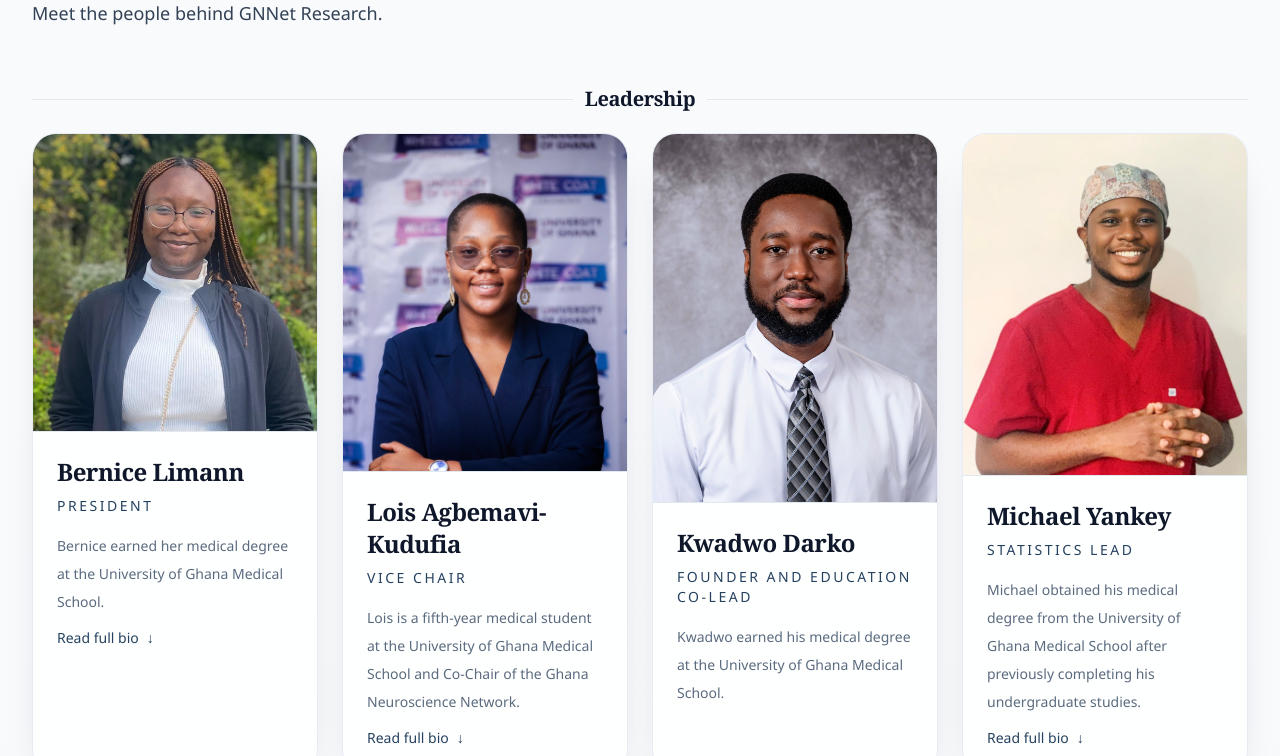
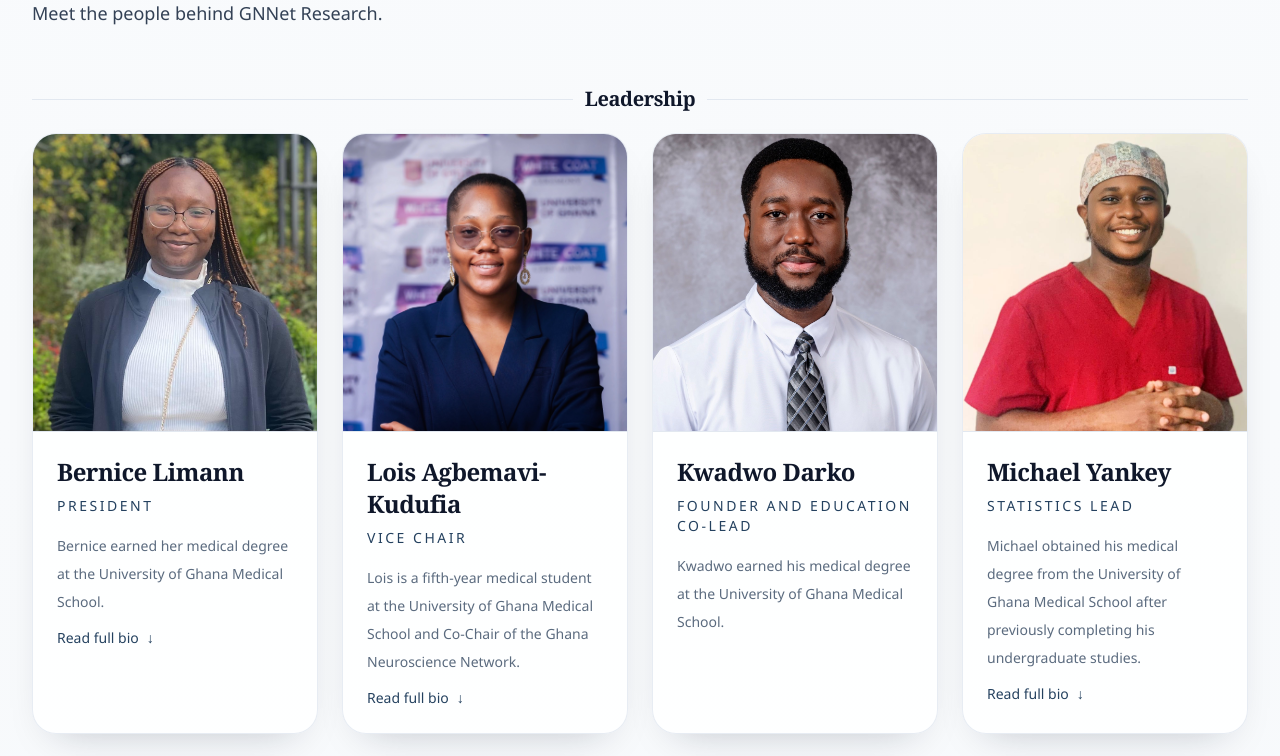
Before and after one commit to darkobhp/GNNet, a Next.js app: page / in a window 1280 px wide. Shown: the part 3620-4376 px from the top of the page. Built offline with nearby package versions, Linux system fonts and the light colour scheme.

Commit message:
Stabilize team photos and reset refresh scroll

```diff
--- /dev/null
+++ b/components/ScrollReset.tsx
@@ -0,0 +1,35 @@
+"use client";
+
+import { useEffect } from "react";
+
+export function ScrollReset() {
+  useEffect(() => {
+    if (typeof window === "undefined") {
+      return;
+    }
+
+    const previousScrollRestoration = window.history.scrollRestoration;
+
+    if ("scrollRestoration" in window.history) {
+      window.history.scrollRestoration = "manual";
+    }
+
+    if (window.location.hash) {
+      window.history.replaceState(
+        null,
+        "",
+        `${window.location.pathname}${window.location.search}`
+      );
+    }
+
+    window.scrollTo({ top: 0, left: 0, behavior: "auto" });
+
+    return () => {
+      if ("scrollRestoration" in window.history) {
+        window.history.scrollRestoration = previousScrollRestoration;
+      }
+    };
+  }, []);
+
+  return null;
+}
--- a/components/SiteLayout.tsx
+++ b/components/SiteLayout.tsx
@@ -1,5 +1,6 @@
 import { Footer } from "@/components/Footer";
 import { Navbar } from "@/components/Navbar";
+import { ScrollReset } from "@/components/ScrollReset";
 
 type SiteLayoutProps = {
   children: React.ReactNode;
@@ -8,6 +9,7 @@ type SiteLayoutProps = {
 export function SiteLayout({ children }: SiteLayoutProps) {
   return (
     <div className="min-h-screen overflow-x-clip">
+      <ScrollReset />
       <Navbar />
       <main className="overflow-x-clip">{children}</main>
       <Footer />
--- a/components/TeamCard.tsx
+++ b/components/TeamCard.tsx
@@ -1,6 +1,5 @@
 "use client";
 
-import Image from "next/image";
 import { useState } from "react";
 import type { TeamMember } from "@/data/site";
 
@@ -39,14 +38,14 @@ export function TeamCard({ member, eagerImage = false }: TeamCardProps) {
   return (
     <article className="group surface surface-interactive flex h-full flex-col overflow-hidden">
       <div className="relative aspect-[4/4.2] border-b border-slate-200 bg-slate-100">
-        <Image
+        {/* eslint-disable-next-line @next/next/no-img-element */}
+        <img
           src={member.image}
           alt={`${member.photoType === "placeholder" ? "Profile placeholder" : "Headshot"} for ${member.name}`}
-          width={900}
-          height={945}
           loading={eagerImage ? "eager" : "lazy"}
-          className="media-lift h-full w-full object-cover"
-          sizes="(min-width: 1280px) 22vw, (min-width: 768px) 44vw, 100vw"
+          fetchPriority={eagerImage ? "high" : "auto"}
+          decoding="async"
+          className="media-lift absolute inset-0 h-full w-full object-cover"
         />
       </div>
 
```
